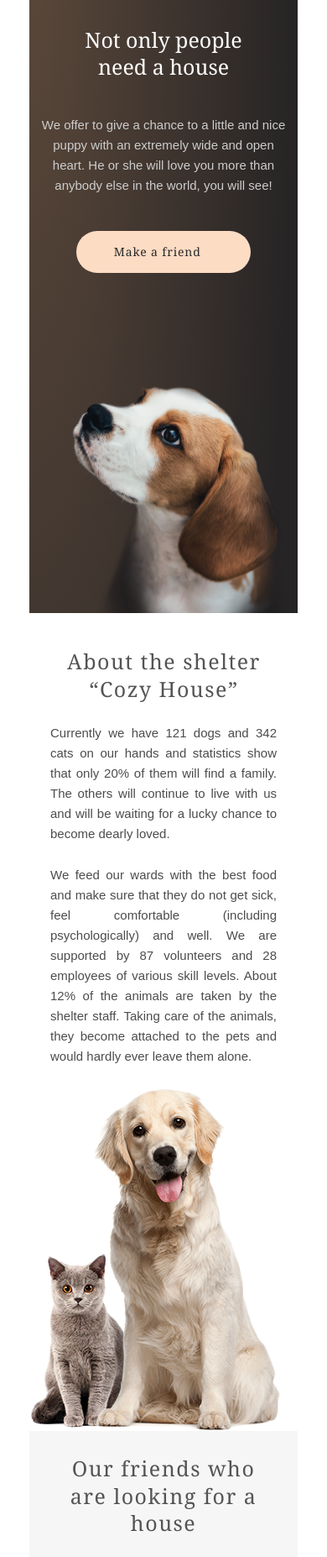
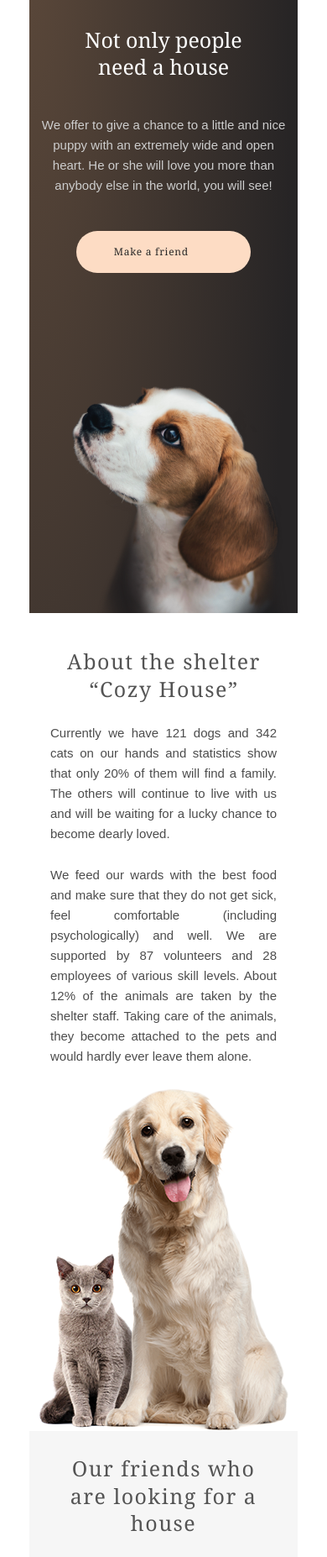
Before and after one commit to Alex-0111/shelter, a plain HTML site: page pages/main/index.html in a window 390 px wide. Shown: the part 93-1947 px from the top of the page at 84% size. Drawn offline with nearby package versions, Linux system fonts and the light colour scheme; files that its build step writes are made by us from their sources.

Commit message:
Update style.scss

```diff
--- a/pages/main/style.scss
+++ b/pages/main/style.scss
@@ -393,7 +393,7 @@ h6{
         order: 0;
         text-decoration: none;
         @media screen and (min-width: 320px) and (max-width: 767px){
-            font-size: 0.875rem;
+            font-size: 0.75rem;
             width: 145px;
         }
     }
@@ -426,6 +426,7 @@ h6{
          }
          @media screen and (min-width: 320px) and (max-width: 767px){
             padding: 0;
+            margin: 0 auto;
          }
      }
      @media screen and (min-width: 768px) and (max-width: 1279px){
@@ -714,7 +715,7 @@ h6{
         flex-grow: 0;
         text-decoration: none;
         @media screen and (min-width: 320px) and (max-width: 767px){
-            font-size: 0.875rem;
+            font-size: 0.75rem;
             width: 145px;
         }
     }
```
